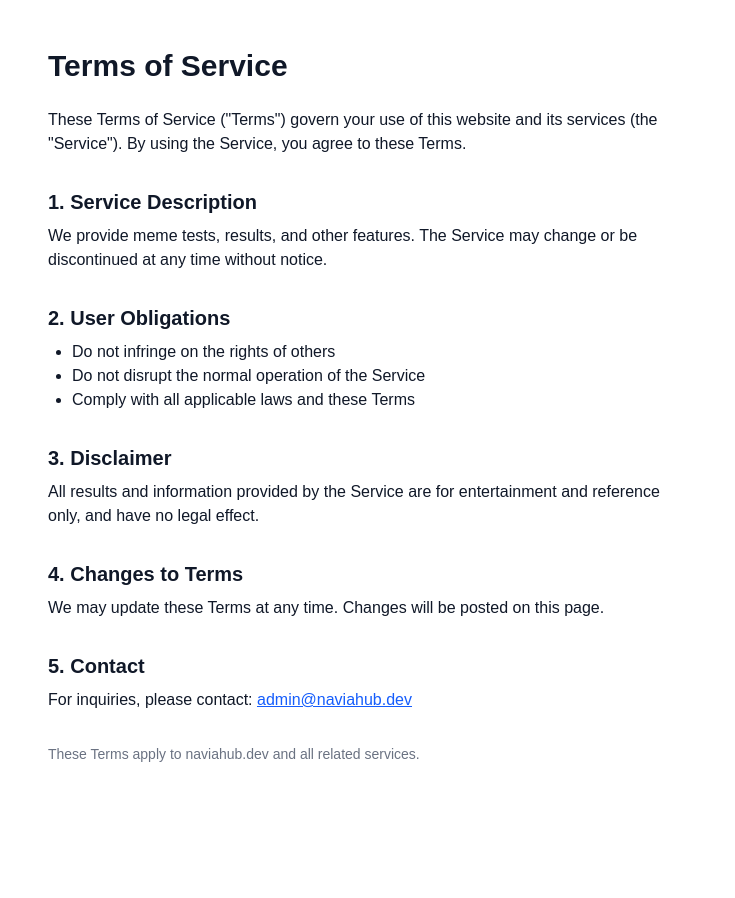
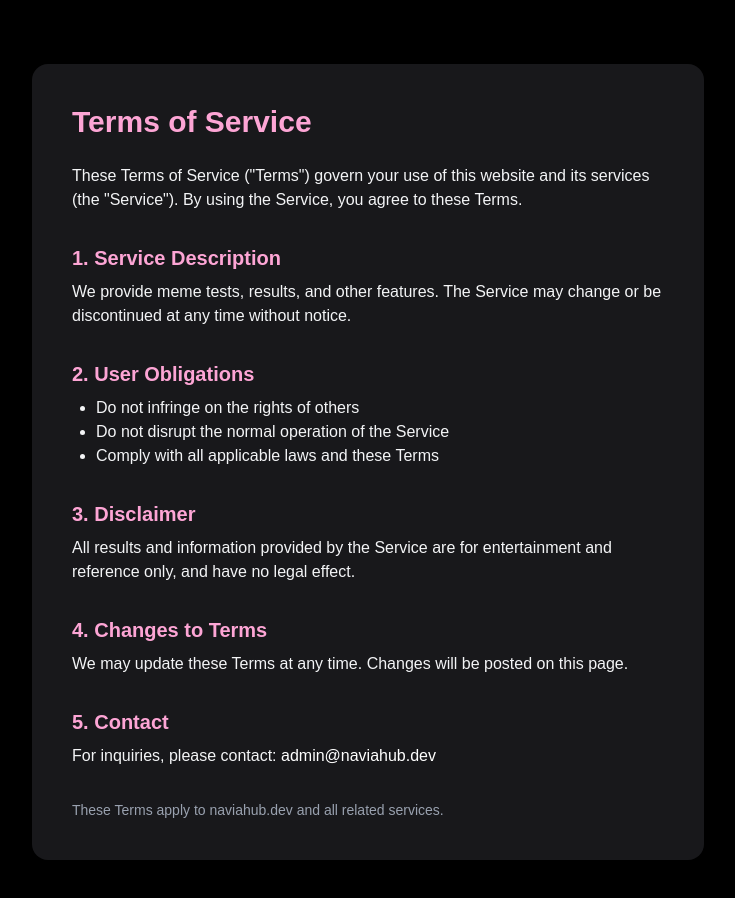
Before and after one commit to wonnie1201/naviahub_privacy, a Next.js app: page /terms in a window 1280 px wide. Shown: the top 898 px of the page, without its empty margins (272-1007 px from the left). Before the commit the page ends 812 px from the top, so only its background shows below. Built offline with nearby package versions, Linux system fonts and the light colour scheme.

Commit message:
naviahub.dev && policy etc..

```diff
--- a/app/business/page.tsx
+++ b/app/business/page.tsx
@@ -2,17 +2,17 @@ import React from "react";
 
 export default function BusinessPage() {
   return (
-    <div className="min-h-screen bg-white">
-      <div className="max-w-2xl mx-auto py-12 px-4 text-gray-900">
-        <h1 className="text-3xl font-bold mb-6">Business Information</h1>
+    <div className="min-h-screen bg-black py-16 px-4">
+      <div className="max-w-2xl mx-auto bg-[#18181b] rounded-2xl shadow-xl p-10 text-gray-100">
+        <h1 className="text-3xl font-bold mb-6 text-pink-300">Business Information</h1>
         <ul className="mb-4">
-          <li className="mb-2"><span className="font-semibold">Business Name:</span> Navia</li>
-          <li className="mb-2"><span className="font-semibold">Representative:</span> Jaewon Yoo</li>
-          <li className="mb-2"><span className="font-semibold">Business Registration Number:</span> 553-21-02088</li>
-          <li className="mb-2"><span className="font-semibold">Address:</span> backseokdong-1005, 1, 340-38, Hosu-ro, Ilsandong-gu, Goyang-si, Gyeonggi-do, 10449, Republic of Korea</li>
-          <li className="mb-2"><span className="font-semibold">Contact Email:</span> <a href="mailto:admin@naviahub.dev" className="underline text-blue-600">admin@naviahub.dev</a></li>
+          <li className="mb-2"><span className="font-semibold text-pink-300">Business Name:</span> Navia</li>
+          <li className="mb-2"><span className="font-semibold text-pink-300">Representative:</span> Jaewon Yoo</li>
+          <li className="mb-2"><span className="font-semibold text-pink-300">Business Registration Number:</span> 553-21-02088</li>
+          <li className="mb-2"><span className="font-semibold text-pink-300">Address:</span> backseokdong-1005, 1, 340-38, Hosu-ro, Ilsandong-gu, Goyang-si, Gyeonggi-do, 10449, Republic of Korea</li>
+          <li className="mb-2"><span className="font-semibold text-pink-300">Contact Email:</span> <span className="text-white">admin@naviahub.dev</span></li>
         </ul>
-        <p className="text-sm text-gray-500">This business information applies to naviahub.dev and all related services.</p>
+        <p className="text-sm text-gray-400">This business information applies to naviahub.dev and all related services.</p>
       </div>
     </div>
   );
--- a/app/contact/page.tsx
+++ b/app/contact/page.tsx
@@ -2,13 +2,13 @@ import React from "react";
 
 export default function ContactPage() {
   return (
-    <div className="min-h-screen bg-white">
-      <div className="max-w-2xl mx-auto py-12 px-4 text-gray-900">
-        <h1 className="text-3xl font-bold mb-6">Contact</h1>
+    <div className="min-h-screen bg-black py-16 px-4">
+      <div className="max-w-2xl mx-auto bg-[#18181b] rounded-2xl shadow-xl p-10 text-gray-100">
+        <h1 className="text-3xl font-bold mb-6 text-pink-300">Contact</h1>
         <p className="mb-4">If you have any questions or issues regarding our service, please contact us at the email below.</p>
-        <p className="mb-4">Email: <a href="mailto:admin@naviahub.dev" className="underline text-blue-600">admin@naviahub.dev</a></p>
-        <p className="text-sm text-gray-500">Response time may vary depending on the nature of your inquiry.</p>
-        <p className="mt-8 text-sm text-gray-500">This contact applies to naviahub.dev and all related services.</p>
+        <p className="mb-4">Email: <span className="text-white">admin@naviahub.dev</span></p>
+        <p className="text-sm text-gray-400">Response time may vary depending on the nature of your inquiry.</p>
+        <p className="mt-8 text-sm text-gray-400">This contact applies to naviahub.dev and all related services.</p>
       </div>
     </div>
   );
--- a/app/page.tsx
+++ b/app/page.tsx
@@ -269,9 +269,7 @@ export default function HomePage() {
             </div>
             <div className="flex flex-col items-center md:items-end">
               <span className="text-xs font-light uppercase tracking-widest text-pink-300 mb-4 block">Contact</span>
-              <a href="mailto:admin@naviahub.dev" className="text-xl font-medium hover:text-pink-300 transition-colors">
-                admin@naviahub.dev
-              </a>
+              <p className="text-gray-500">Email: <span className="text-gray-500">admin@naviahub.dev</span></p>
             </div>
           </div>
 
--- a/app/privacy/page.tsx
+++ b/app/privacy/page.tsx
@@ -2,33 +2,33 @@ import React from "react";
 
 export default function PrivacyPage() {
   return (
-    <div className="min-h-screen bg-white">
-      <div className="max-w-2xl mx-auto py-12 px-4 text-gray-900">
-        <h1 className="text-3xl font-bold mb-6">Privacy Policy</h1>
+    <div className="min-h-screen bg-black py-16 px-4">
+      <div className="max-w-2xl mx-auto bg-[#18181b] rounded-2xl shadow-xl p-10 text-gray-100">
+        <h1 className="text-3xl font-bold mb-6 text-pink-300">Privacy Policy</h1>
         <p className="mb-4">This Privacy Policy explains how we collect, use, and protect your personal information when you use our service (the "Service"). We are committed to safeguarding your privacy and complying with all applicable laws.</p>
-        <h2 className="text-xl font-semibold mt-8 mb-2">1. Information We Collect</h2>
+        <h2 className="text-xl font-semibold mt-8 mb-2 text-pink-300">1. Information We Collect</h2>
         <ul className="list-disc pl-6 mb-4">
           <li>Required: Service usage data, cookies, IP address</li>
           <li>Optional: Email (when you contact us)</li>
         </ul>
-        <h2 className="text-xl font-semibold mt-8 mb-2">2. Purpose of Collection</h2>
+        <h2 className="text-xl font-semibold mt-8 mb-2 text-pink-300">2. Purpose of Collection</h2>
         <ul className="list-disc pl-6 mb-4">
           <li>To provide and operate the Service</li>
           <li>To respond to user inquiries</li>
           <li>To comply with legal obligations</li>
         </ul>
-        <h2 className="text-xl font-semibold mt-8 mb-2">3. Retention and Deletion</h2>
+        <h2 className="text-xl font-semibold mt-8 mb-2 text-pink-300">3. Retention and Deletion</h2>
         <p className="mb-4">We retain personal information only as long as necessary for the purposes stated above or as required by law. Information is deleted upon request or when no longer needed.</p>
-        <h2 className="text-xl font-semibold mt-8 mb-2">4. Third-Party Sharing</h2>
+        <h2 className="text-xl font-semibold mt-8 mb-2 text-pink-300">4. Third-Party Sharing</h2>
         <p className="mb-4">We do not share your personal information with third parties except as required by law.</p>
-        <h2 className="text-xl font-semibold mt-8 mb-2">5. Your Rights</h2>
+        <h2 className="text-xl font-semibold mt-8 mb-2 text-pink-300">5. Your Rights</h2>
         <ul className="list-disc pl-6 mb-4">
           <li>Request access, correction, or deletion of your data</li>
           <li>Withdraw consent or request restriction of processing</li>
         </ul>
-        <h2 className="text-xl font-semibold mt-8 mb-2">6. Contact</h2>
-        <p>For any questions, please contact: <a href="mailto:admin@naviahub.dev" className="underline text-blue-600">admin@naviahub.dev</a></p>
-        <p className="mt-8 text-sm text-gray-500">This policy applies to naviahub.dev and all related services.</p>
+        <h2 className="text-xl font-semibold mt-8 mb-2 text-pink-300">6. Contact</h2>
+        <p>For any questions, please contact: <span className="text-white">admin@naviahub.dev</span></p>
+        <p className="mt-8 text-sm text-gray-400">This policy applies to naviahub.dev and all related services.</p>
       </div>
     </div>
   );
--- a/app/terms/page.tsx
+++ b/app/terms/page.tsx
@@ -2,25 +2,25 @@ import React from "react";
 
 export default function TermsPage() {
   return (
-    <div className="min-h-screen bg-white">
-      <div className="max-w-2xl mx-auto py-12 px-4 text-gray-900">
-        <h1 className="text-3xl font-bold mb-6">Terms of Service</h1>
+    <div className="min-h-screen bg-black py-16 px-4">
+      <div className="max-w-2xl mx-auto bg-[#18181b] rounded-2xl shadow-xl p-10 text-gray-100">
+        <h1 className="text-3xl font-bold mb-6 text-pink-300">Terms of Service</h1>
         <p className="mb-4">These Terms of Service ("Terms") govern your use of this website and its services (the "Service"). By using the Service, you agree to these Terms.</p>
-        <h2 className="text-xl font-semibold mt-8 mb-2">1. Service Description</h2>
+        <h2 className="text-xl font-semibold mt-8 mb-2 text-pink-300">1. Service Description</h2>
         <p className="mb-4">We provide meme tests, results, and other features. The Service may change or be discontinued at any time without notice.</p>
-        <h2 className="text-xl font-semibold mt-8 mb-2">2. User Obligations</h2>
+        <h2 className="text-xl font-semibold mt-8 mb-2 text-pink-300">2. User Obligations</h2>
         <ul className="list-disc pl-6 mb-4">
           <li>Do not infringe on the rights of others</li>
           <li>Do not disrupt the normal operation of the Service</li>
           <li>Comply with all applicable laws and these Terms</li>
         </ul>
-        <h2 className="text-xl font-semibold mt-8 mb-2">3. Disclaimer</h2>
+        <h2 className="text-xl font-semibold mt-8 mb-2 text-pink-300">3. Disclaimer</h2>
         <p className="mb-4">All results and information provided by the Service are for entertainment and reference only, and have no legal effect.</p>
-        <h2 className="text-xl font-semibold mt-8 mb-2">4. Changes to Terms</h2>
+        <h2 className="text-xl font-semibold mt-8 mb-2 text-pink-300">4. Changes to Terms</h2>
         <p className="mb-4">We may update these Terms at any time. Changes will be posted on this page.</p>
-        <h2 className="text-xl font-semibold mt-8 mb-2">5. Contact</h2>
-        <p>For inquiries, please contact: <a href="mailto:admin@naviahub.dev" className="underline text-blue-600">admin@naviahub.dev</a></p>
-        <p className="mt-8 text-sm text-gray-500">These Terms apply to naviahub.dev and all related services.</p>
+        <h2 className="text-xl font-semibold mt-8 mb-2 text-pink-300">5. Contact</h2>
+        <p>For inquiries, please contact: <span className="text-white">admin@naviahub.dev</span></p>
+        <p className="mt-8 text-sm text-gray-400">These Terms apply to naviahub.dev and all related services.</p>
       </div>
     </div>
   );
```
Also changed, not shown: app/FeatureSlider.tsx (+13 -1 lines).
